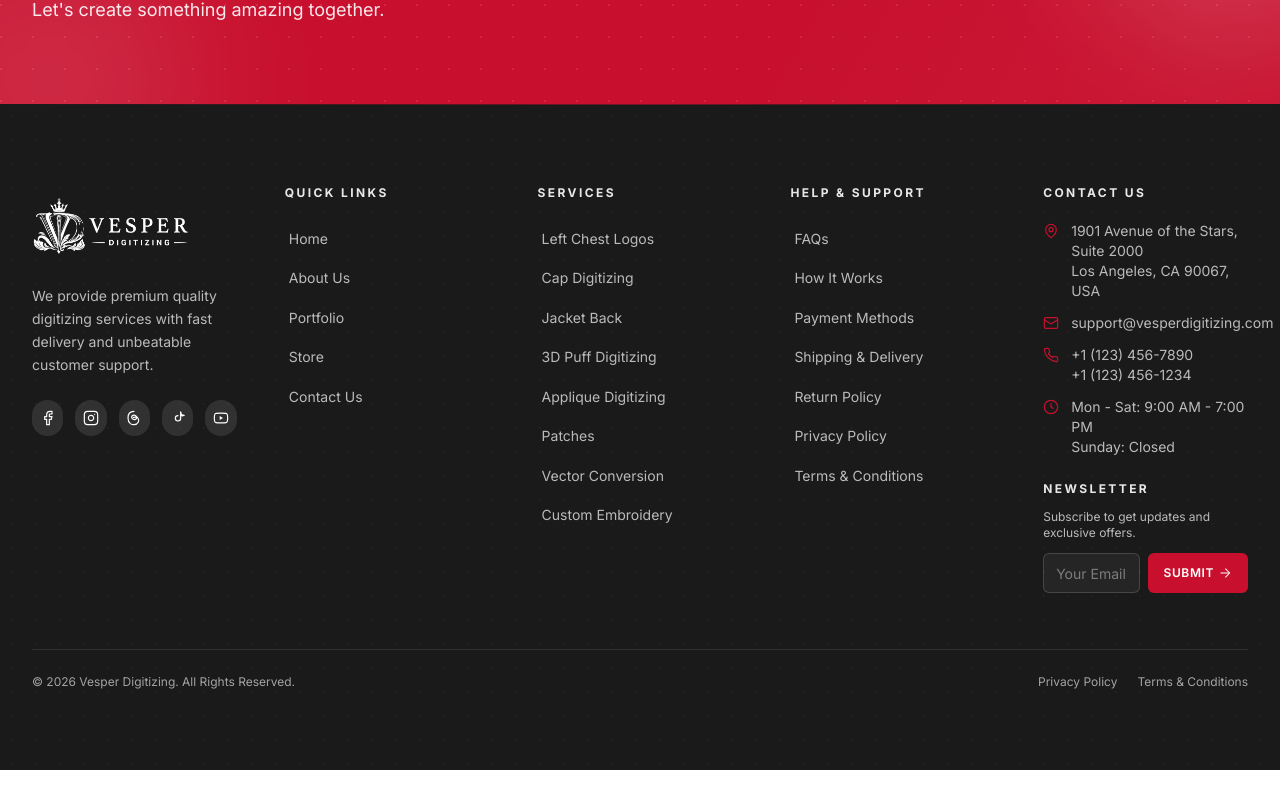
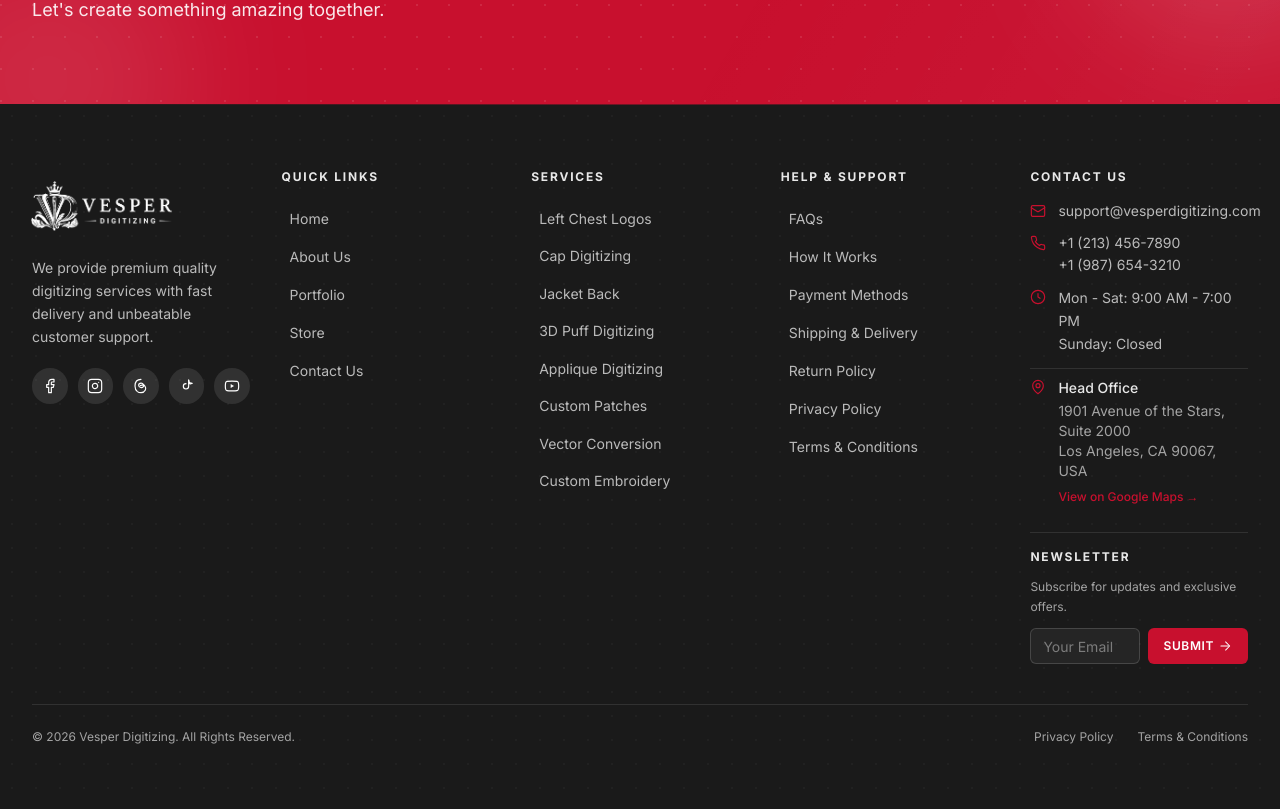
Before and after one commit to vesperdigitizing-a11y/vesper-digitizing, a Next.js app: page / in a window 1280 px wide. Shown: the part 7111-7920 px from the top of the page. Before the commit the page ends 7881 px from the top, so only its background shows below. Built offline with nearby package versions, Linux system fonts and the light colour scheme.

Commit message:
feat: update Footer and Header components with improved service links and layout adjustments

```diff
--- a/components/Footer.tsx
+++ b/components/Footer.tsx
@@ -23,22 +23,22 @@ const QUICK_LINKS = [
 ];
 
 const SERVICES = [
-  "Left Chest Logos",
-  "Cap Digitizing",
-  "Jacket Back",
-  "3D Puff Digitizing",
-  "Applique Digitizing",
-  "Patches",
-  "Vector Conversion",
-  "Custom Embroidery",
+  { name: "Left Chest Logos", href: "/services?category=left-chest" },
+  { name: "Cap Digitizing", href: "/services?category=cap-digitizing" },
+  { name: "Jacket Back", href: "/services?category=jacket-back" },
+  { name: "3D Puff Digitizing", href: "/services?category=3d-puff" },
+  { name: "Applique Digitizing", href: "/services?category=applique" },
+  { name: "Custom Patches", href: "/patches" },
+  { name: "Vector Conversion", href: "/vectors" },
+  { name: "Custom Embroidery", href: "/services" },
 ];
 
 const HELP_LINKS = [
-  { label: "FAQs", href: "/contact" },
-  { label: "How It Works", href: "/services" },
-  { label: "Payment Methods", href: "/contact" },
-  { label: "Shipping & Delivery", href: "/store" },
-  { label: "Return Policy", href: "/terms-and-conditions" },
+  { label: "FAQs", href: "/contact#faq" },
+  { label: "How It Works", href: "/services#process" },
+  { label: "Payment Methods", href: "/contact#payment" },
+  { label: "Shipping & Delivery", href: "/store#shipping" },
+  { label: "Return Policy", href: "/terms-and-conditions#returns" },
   { label: "Privacy Policy", href: "/privacy-policy" },
   { label: "Terms & Conditions", href: "/terms-and-conditions" },
 ];
@@ -78,8 +78,8 @@ export default function Footer() {
         className="dark-dots pointer-events-none absolute inset-0 opacity-50"
       />
 
-      <div className="relative mx-auto max-w-7xl px-4 py-16 sm:px-6 lg:px-8 lg:py-20">
-        <div className="grid grid-cols-1 gap-12 md:grid-cols-2 lg:grid-cols-5">
+      <div className="relative mx-auto max-w-7xl px-4 py-12 sm:px-6 lg:px-8 lg:py-16">
+        <div className="grid grid-cols-1 gap-10 md:grid-cols-2 lg:grid-cols-5 lg:gap-8">
           {/* Brand + tagline + socials */}
           <div className="lg:col-span-1">
             <Image
@@ -87,21 +87,23 @@ export default function Footer() {
               alt="Vesper Digitizing"
               width={805}
               height={310}
-              className="h-16 w-auto brightness-0 invert sm:h-20 relative right-6"
+              className="h-14 w-auto brightness-0 invert sm:h-18 relative right-6"
             />
-            <p className="mt-5 max-w-xs text-sm leading-relaxed text-white/70">
+            <p className="mt-4 max-w-xs text-sm leading-relaxed text-white/70">
               We provide premium quality digitizing services with fast delivery
               and unbeatable customer support.
             </p>
-            <div className="mt-6 flex items-center gap-3">
+
+            {/* Social Icons */}
+            <div className="mt-5 flex items-center gap-2.5">
               {SOCIALS.map(({ Icon, label, href }, i) => (
                 <a
                   key={i}
                   href={href}
                   target="_blank"
                   rel="noopener noreferrer"
-                  aria-label={label}
-                  className="group flex h-9 w-9 items-center justify-center rounded-full bg-white/10 text-white transition-all duration-300 hover:scale-110 hover:bg-[#c8102e] hover:shadow-[0_8px_20px_-6px_rgba(200,16,46,0.6)]"
+                  aria-label={`Follow us on ${label}`}
+                  className="group flex h-9 w-9 items-center justify-center rounded-full bg-white/10 text-white transition-all duration-300 hover:scale-110 hover:bg-[#c8102e] hover:shadow-[0_4px_12px_-4px_rgba(200,16,46,0.5)] focus:outline-none focus:ring-2 focus:ring-[#c8102e]/50"
                 >
                   <Icon className="h-4 w-4 transition-transform duration-300 group-hover:scale-110" />
                 </a>
@@ -111,17 +113,20 @@ export default function Footer() {
 
           {/* Quick Links */}
           <div>
-            <h3 className="text-xs font-bold uppercase tracking-[0.2em] text-white/90">
+            <h3 className="text-xs font-bold uppercase tracking-[0.15em] text-white/90 mb-4">
               Quick Links
             </h3>
-            <ul className="mt-5 space-y-3">
+            <ul className="space-y-2.5">
               {QUICK_LINKS.map((l) => (
                 <li key={l.label}>
                   <a
                     href={l.href}
-                    className="group inline-flex items-center gap-1 text-sm text-white/70 transition-colors hover:text-[#c8102e]"
+                    className="group inline-flex items-center gap-2 text-sm text-white/70 transition-all duration-300 hover:text-[#c8102e] hover:translate-x-1 focus:outline-none focus:text-[#c8102e]"
                   >
-                    <span className="h-px w-0 bg-[#c8102e] transition-all duration-300 group-hover:w-3" />
+                    <span className="relative">
+                      <span className="h-px w-0 bg-[#c8102e] transition-all duration-300 group-hover:w-3" />
+                      <ArrowRight className="absolute -right-4 top-1/2 -translate-y-1/2 h-3 w-3 opacity-0 -translate-x-1 transition-all duration-300 group-hover:opacity-100 group-hover:translate-x-0 text-[#c8102e]" />
+                    </span>
                     {l.label}
                   </a>
                 </li>
@@ -131,18 +136,28 @@ export default function Footer() {
 
           {/* Services */}
           <div>
-            <h3 className="text-xs font-bold uppercase tracking-[0.2em] text-white/90">
+            <h3 className="text-xs font-bold uppercase tracking-[0.15em] text-white/90 mb-4">
               Services
             </h3>
-            <ul className="mt-5 space-y-3">
+            <ul className="space-y-2.5">
               {SERVICES.map((s) => (
-                <li key={s}>
+                <li key={s.name}>
                   <a
-                    href="/services"
-                    className="group inline-flex items-center gap-1 text-sm text-white/70 transition-colors hover:text-[#c8102e]"
+                    href={s.href}
+                    className="group inline-flex items-center gap-2 text-sm text-white/70 transition-all duration-300 hover:text-[#c8102e] hover:translate-x-1 focus:outline-none focus:text-[#c8102e]"
                   >
-                    <span className="h-px w-0 bg-[#c8102e] transition-all duration-300 group-hover:w-3" />
-                    {s}
+                    <span className="relative flex items-center gap-2">
+                      <span className="h-px w-0 bg-[#c8102e] transition-all duration-300 group-hover:w-3" />
+                      <svg
+                        className="absolute -right-4 top-1/2 -translate-y-1/2 h-3 w-3 opacity-0 -translate-x-1 transition-all duration-300 group-hover:opacity-100 group-hover:translate-x-0 text-[#c8102e]"
+                        fill="none"
+                        stroke="currentColor"
+                        viewBox="0 0 24 24"
+                      >
+                        <path strokeLinecap="round" strokeLinejoin="round" strokeWidth={2} d="M9 5l7 7-7 7" />
+                      </svg>
+                    </span>
+                    {s.name}
                   </a>
                 </li>
               ))}
@@ -151,17 +166,20 @@ export default function Footer() {
 
           {/* Help & Support */}
           <div>
-            <h3 className="text-xs font-bold uppercase tracking-[0.2em] text-white/90">
+            <h3 className="text-xs font-bold uppercase tracking-[0.15em] text-white/90 mb-4">
               Help &amp; Support
             </h3>
-            <ul className="mt-5 space-y-3">
+            <ul className="space-y-2.5">
               {HELP_LINKS.map((l) => (
                 <li key={l.label}>
                   <a
                     href={l.href}
-                    className="group inline-flex items-center gap-1 text-sm text-white/70 transition-colors hover:text-[#c8102e]"
+                    className="group inline-flex items-center gap-2 text-sm text-white/70 transition-all duration-300 hover:text-[#c8102e] hover:translate-x-1 focus:outline-none focus:text-[#c8102e]"
                   >
-                    <span className="h-px w-0 bg-[#c8102e] transition-all duration-300 group-hover:w-3" />
+                    <span className="relative">
+                      <span className="h-px w-0 bg-[#c8102e] transition-all duration-300 group-hover:w-3" />
+                      <ArrowRight className="absolute -right-4 top-1/2 -translate-y-1/2 h-3 w-3 opacity-0 -translate-x-1 transition-all duration-300 group-hover:opacity-100 group-hover:translate-x-0 text-[#c8102e]" />
+                    </span>
                     {l.label}
                   </a>
                 </li>
@@ -169,79 +187,98 @@ export default function Footer() {
             </ul>
           </div>
 
-          {/* Contact Us + Newsletter */}
+          {/* Contact Us Section - Corrected Address */}
           <div>
-            <h3 className="text-xs font-bold uppercase tracking-[0.2em] text-white/90">
+            <h3 className="text-xs font-bold uppercase tracking-[0.15em] text-white/90 mb-4">
               Contact Us
             </h3>
-            <ul className="mt-5 space-y-3 text-sm text-white/70">
+
+            <ul className="space-y-3 text-sm text-white/70">
+              {/* Email */}
               <li className="group flex items-start gap-3">
-                <MapPin className="mt-0.5 h-4 w-4 shrink-0 text-[#c8102e] transition-transform group-hover:scale-110" />
-                <span>
-                  1901 Avenue of the Stars, Suite 2000
-                  <br />
-                  Los Angeles, CA 90067, USA
-                </span>
-              </li>
-              <li className="group flex items-start gap-3">
-                <Mail className="mt-0.5 h-4 w-4 shrink-0 text-[#c8102e] transition-transform group-hover:scale-110" />
+                <Mail className="mt-0.5 h-4 w-4 shrink-0 text-[#c8102e] transition-transform duration-300 group-hover:scale-110" />
                 <a
                   href="mailto:support@vesperdigitizing.com"
-                  className="transition-colors hover:text-[#c8102e]"
+                  className="transition-colors duration-300 hover:text-[#c8102e] focus:outline-none focus:text-[#c8102e]"
                 >
                   support@vesperdigitizing.com
                 </a>
               </li>
+
+              {/* Phone */}
               <li className="group flex items-start gap-3">
-                <Phone className="mt-0.5 h-4 w-4 shrink-0 text-[#c8102e] transition-transform group-hover:scale-110" />
-                <span>
+                <Phone className="mt-0.5 h-4 w-4 shrink-0 text-[#c8102e] transition-transform duration-300 group-hover:scale-110" />
+                <span className="space-y-0.5">
                   <a
-                    href="tel:+11234567890"
-                    className="block transition-colors hover:text-[#c8102e]"
+                    href="tel:+121334567890"
+                    className="block transition-colors duration-300 hover:text-[#c8102e] focus:outline-none focus:text-[#c8102e]"
                   >
-                    +1 (123) 456-7890
+                    +1 (213) 456-7890
                   </a>
                   <a
-                    href="tel:+11234561234"
-                    className="block transition-colors hover:text-[#c8102e]"
+                    href="tel:+19876543210"
+                    className="block transition-colors duration-300 hover:text-[#c8102e] focus:outline-none focus:text-[#c8102e]"
                   >
-                    +1 (123) 456-1234
+                    +1 (987) 654-3210
                   </a>
                 </span>
               </li>
+
+              {/* Business Hours */}
               <li className="group flex items-start gap-3">
-                <Clock className="mt-0.5 h-4 w-4 shrink-0 text-[#c8102e] transition-transform group-hover:scale-110" />
-                <span>
+                <Clock className="mt-0.5 h-4 w-4 shrink-0 text-[#c8102e] transition-transform duration-300 group-hover:scale-110" />
+                <span className="leading-relaxed">
                   Mon - Sat: 9:00 AM - 7:00 PM
                   <br />
                   Sunday: Closed
                 </span>
               </li>
+
+              {/* Location - CORRECTED TO LA ADDRESS */}
+              <li className="group flex items-start gap-3 pt-2 border-t border-white/10">
+                <MapPin className="mt-0.5 h-4 w-4 shrink-0 text-[#c8102e] transition-transform duration-300 group-hover:scale-110" />
+                <div className="leading-relaxed">
+                  <p className="font-medium text-white/90">Head Office</p>
+                  <p className="text-sm text-white/60 mt-0.5">1901 Avenue of the Stars, Suite 2000</p>
+                  <p className="text-sm text-white/60">Los Angeles, CA 90067, USA</p>
+
+                  <a
+                    href="https://maps.google.com/?q=1901+Avenue+of+the+Stars+Suite+2000+Los+Angeles+CA+90067"
+                    target="_blank"
+                    rel="noopener noreferrer"
+                    className="inline-flex items-center gap-1 mt-2 text-xs font-medium text-[#c8102e] hover:text-[#a30d24] transition-colors duration-300 focus:outline-none focus:underline"
+                  >
+                    View on Google Maps →
+                  </a>
+                </div>
+              </li>
             </ul>
 
-            <div className="mt-6">
-              <div className="text-xs font-bold uppercase tracking-[0.2em] text-white/90">
+            {/* Newsletter */}
+            <div className="mt-6 pt-4 border-t border-white/10">
+              <div className="text-xs font-bold uppercase tracking-[0.15em] text-white/90 mb-3">
                 Newsletter
               </div>
-              <p className="mt-3 text-xs text-white/70">
-                Subscribe to get updates and exclusive offers.
+              <p className="text-xs text-white/60 mb-3 leading-relaxed">
+                Subscribe for updates and exclusive offers.
               </p>
               <form
-                className="mt-3 flex gap-2"
+                className="flex gap-2"
                 onSubmit={(e) => e.preventDefault()}
               >
                 <input
                   type="email"
                   placeholder="Your Email"
-                  aria-label="Your email"
-                  className="h-10 w-full min-w-0 rounded-md border border-white/15 bg-white/5 px-3 text-sm text-white placeholder-white/40 outline-none transition-colors focus:border-[#c8102e] focus:bg-white/10"
+                  aria-label="Your email address"
+                  className="h-9 w-full min-w-0 rounded-md border border-white/15 bg-white/5 px-3 text-sm text-white placeholder-white/40 outline-none transition-all duration-300 focus:border-[#c8102e] focus:bg-white/10 focus:ring-1 focus:ring-[#c8102e]/50"
                 />
                 <button
                   type="submit"
-                  className="group inline-flex h-10 shrink-0 items-center justify-center rounded-md bg-[#c8102e] px-4 text-xs font-semibold uppercase tracking-wider text-white transition-all hover:bg-[#a30d24] hover:shadow-[0_8px_20px_-6px_rgba(200,16,46,0.6)]"
+                  className="group inline-flex h-9 shrink-0 items-center justify-center rounded-md bg-[#c8102e] px-4 text-xs font-semibold uppercase tracking-wider text-white transition-all duration-300 hover:bg-[#a30d24] hover:shadow-[0_4px_12px_-4px_rgba(200,16,46,0.5)] focus:outline-none focus:ring-2 focus:ring-[#c8102e]/50"
+                  aria-label="Subscribe to newsletter"
                 >
                   Submit
-                  <ArrowRight className="ml-1 h-3.5 w-3.5 transition-transform group-hover:translate-x-0.5" />
+                  <ArrowRight className="ml-1 h-3.5 w-3.5 transition-transform duration-300 group-hover:translate-x-0.5" />
                 </button>
               </form>
             </div>
@@ -249,20 +286,20 @@ export default function Footer() {
         </div>
 
         {/* Bottom bar */}
-        <div className="mt-14 flex flex-col items-center justify-between gap-4 border-t border-white/10 pt-6 sm:flex-row">
-          <p className="text-xs text-white/60">
+        <div className="mt-10 flex flex-col items-center justify-between gap-4 border-t border-white/10 pt-6 sm:flex-row">
+          <p className="text-xs text-white/60 order-2 sm:order-1">
             © 2026 Vesper Digitizing. All Rights Reserved.
           </p>
-          <div className="flex items-center gap-5 text-xs text-white/60">
+          <div className="flex items-center gap-6 text-xs text-white/60 order-1 sm:order-2">
             <a
               href="/privacy-policy"
-              className="transition-colors hover:text-white"
+              className="transition-colors duration-300 hover:text-white focus:outline-none focus:text-white"
             >
               Privacy Policy
             </a>
             <a
               href="/terms-and-conditions"
-              className="transition-colors hover:text-white"
+              className="transition-colors duration-300 hover:text-white focus:outline-none focus:text-white"
             >
               Terms &amp; Conditions
             </a>
--- a/components/Header.tsx
+++ b/components/Header.tsx
@@ -32,17 +32,17 @@ const NAV: NavItem[] = [
     // Services dropdown with sub-pages
     children: [
       {
-        label: "All Services",
+        label: "Digitizing Services",
         href: "/services",
         desc: "Full digitizing catalog",
       },
       {
-        label: "Patches",
+        label: "Patches Services",
         href: "/patches",
         desc: "Merrow, laser cut, woven, chenille",
       },
       {
-        label: "Vector Conversion",
+        label: "Vector Services",
         href: "/vectors",
         desc: "Raster to vector, logo vectorization",
       },
```
